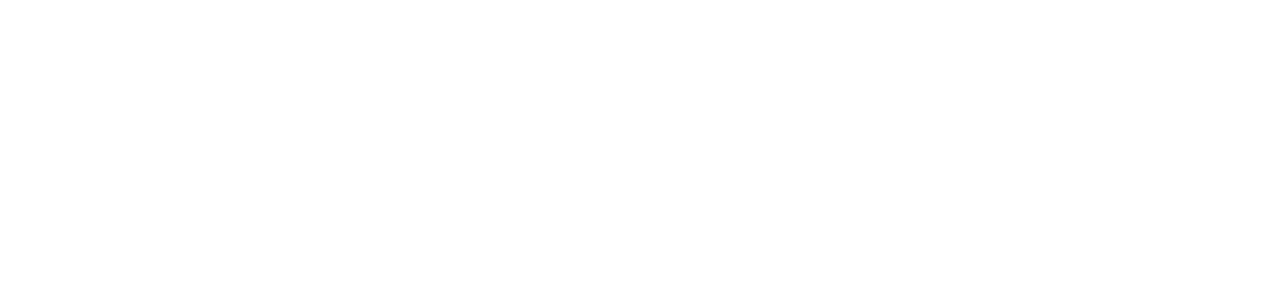
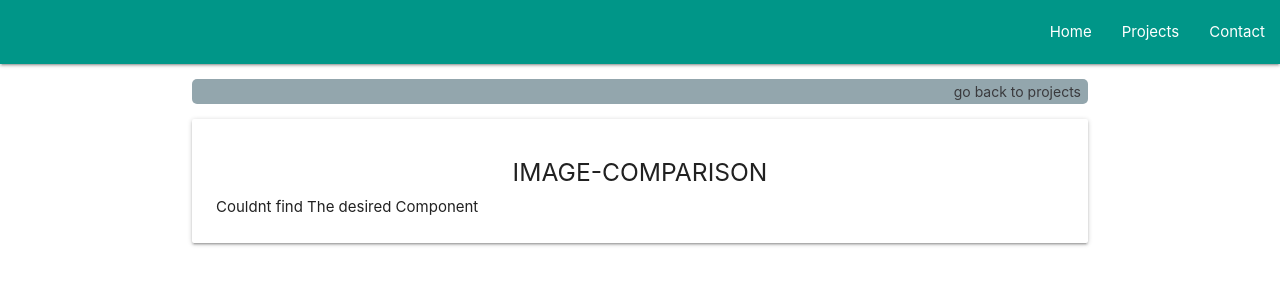
Before and after one commit to Sandip-Z/portfolio-x, a React (Create React App) app: page /demo/image-comparison in a window 1280 px wide. Shown: the top 300 px of the page. Built offline with nearby package versions, Linux system fonts and the light colour scheme.

Commit message:
Dynamic project

```diff
--- a/src/App.js
+++ b/src/App.js
@@ -2,6 +2,7 @@ import React from 'react';
 import Landingpage from './Components/Landingpage'
 import Projects from './Components/Projects'
 import Hire from './Components/Hire'
+import ProjectDemo from './Components/ProjectDemo'
 import {BrowserRouter, Route} from 'react-router-dom'
 
 
@@ -12,6 +13,7 @@ function App() {
       <Route exact path="/" component={Landingpage}/>
       <Route path="/projects" component={Projects}/>
       <Route path="/hire" component={Hire}/>
+      <Route path="/demo/:project_id" component={ProjectDemo} />
       </BrowserRouter>
       </div>
 
--- /dev/null
+++ b/src/Components/Demo/FourOFour.js
@@ -0,0 +1,11 @@
+import React from 'react'
+
+const FourOFour = ()=>{
+    return(
+        <div>
+        <p>Couldnt find The desired Component</p>
+        </div>
+    )
+}
+
+export default FourOFour
--- /dev/null
+++ b/src/Components/Demo/ImageComparisonDemo.js
@@ -0,0 +1,11 @@
+import React from 'react'
+
+const ImageComparisonDemo = ()=>{
+    return(
+        <div>
+        from image comparison
+        </div>
+    )
+}
+
+export default ImageComparisonDemo
--- /dev/null
+++ b/src/Components/MapComponents.json
@@ -0,0 +1,10 @@
+[
+    {
+        "name" : "image-comparison",
+        "component" : "ImageComparisonDemo"
+    },
+    {
+        "name" : "shadow-following-mouse-movement",
+        "component" : "ShadowFollow"
+    }
+]
--- a/src/Components/ProjectBox.js
+++ b/src/Components/ProjectBox.js
@@ -3,13 +3,13 @@ import React from 'react'
 const ProjectBox = ({id, name, url, desc,storage, deploy})=>{
     return (
         <div className="custom-content-project-box">
-            <a href={url} target="_blank" rel="noopener noreferrer">
+            <a href={url} target={deploy ? ("_blank"):("_parent")}>
             <div className="post card">
             <div className="card-content">
             <h5 className="project-name">{name}</h5>
             <p className="project-desc">{desc}</p>
             <p className="project-storage">{storage}</p>
-            <p className="deploy-bool">Deployed: {deploy ? (<a href={url} target="_blank" rel="noopener noreferrer">&#10004;</a>) : (<span>&#x2715;</span>)}</p>
+            <p className="deploy-bool">Deployed: {deploy ? (<span>&#10004;</span>) : (<span>&#x2715;</span>)}</p>
         </div>
         </div>
         </a>
--- /dev/null
+++ b/src/Components/ProjectDemo.js
@@ -0,0 +1,71 @@
+import React from 'react'
+import Navbar from './Navbar'
+import {Link} from 'react-router-dom'
+import FourOFour from './Demo/FourOFour'
+import MapComponents from './MapComponents'
+class ProjectDemo extends React.Component{
+    constructor(props){
+        super(props);
+        this.state = {
+            mapComponents : MapComponents,
+            expectedComponent : null,
+            LazyComponent : null
+        }
+    }
+
+    componentDidMount(){
+        const importComponent = this.state.mapComponents.filter(ThatComponent => {
+            return ThatComponent.name === this.props.match.params.project_id
+        })[0].component;
+
+        this.setState({
+            expectedComponent : importComponent
+        }, ()=>{lazyload(this.state.expectedComponent)})
+
+
+        const lazyload = async(name)=>{
+            try{
+                // console.log(name);
+                let myLazyLoad = await import('./Demo/' + name);
+                // console.log(myLazyLoad)
+                if(myLazyLoad){
+                    this.setState({
+                        LazyComponent : React.createElement(myLazyLoad.default)
+                    })
+                }
+                else{
+                    this.setState({
+                        LazyComponent : React.createElement(FourOFour.default)
+                    })
+                }
+            }
+            catch(err){
+                this.setState({
+                    LazyComponent : React.createElement(FourOFour)
+                })
+            }
+        }
+    }
+
+    render(){
+        // console.log(this.props.match.params.project_id);
+    return(
+        <div>
+        <Navbar />
+        <div className="container">
+        <div className="custom-breadcrumb">
+        <p><Link to="/projects">go back to projects</Link></p>
+        </div>
+        <div className="post card">
+        <div className="card-content">
+        <h5 className="demo-project-name">{this.props.match.params.project_id}</h5>
+        {this.state.LazyComponent}
+        </div>
+        </div>
+        </div>
+        </div>
+    )
+}
+}
+
+export default ProjectDemo
--- a/src/Components/ProjectsFile.json
+++ b/src/Components/ProjectsFile.json
@@ -21,7 +21,7 @@
         "desc" : "Responsive UI element whose background changes according to mouse movement",
         "storage" : "https://gitlab.com/sandipsatyal25/shadow-following-mouse-movement-ui-element",
         "deploy" : false,
-        "URL" : null
+        "URL" : "/demo/shadow-following-mouse-movement"
     },
     {
         "id" : "4",
@@ -29,7 +29,7 @@
         "desc" : "Compares images on the top of each other",
         "storage" : "https://gitlab.com/sandipsatyal25/image-comparison",
         "deploy" : false,
-        "URL" : null
+        "URL" : "/demo/image-comparison"
     },
     {
         "id" : "5",
--- a/src/index.css
+++ b/src/index.css
@@ -167,7 +167,7 @@ table{
 }
 
 a{
-  color:black;
+  color:inherit;
 }
 
 .project-storage{
@@ -179,6 +179,31 @@ a{
   padding-top:25px;
   text-align: center;
 }
+
+.demo-project-name{
+  text-transform: uppercase;
+  text-align: center;
+}
+
+.custom-breadcrumb{
+  position: relative;
+  margin:15px 0px;
+  color:rgb(58, 58, 61);
+  border-radius: 5px;
+  padding:2px 7px;
+  /* right:0px; */
+  font-size: 14px;
+  background: #93a6ad
+}
+.custom-breadcrumb p{
+  /* position: relative; */
+  display: flex;
+  flex-direction: row-reverse;
+  right: 0px;
+  margin:0px;
+  /* padding-left:99%; */
+}
+
 
 @media screen and (max-width: 900px){
   .media-query-100-width-container{
```
